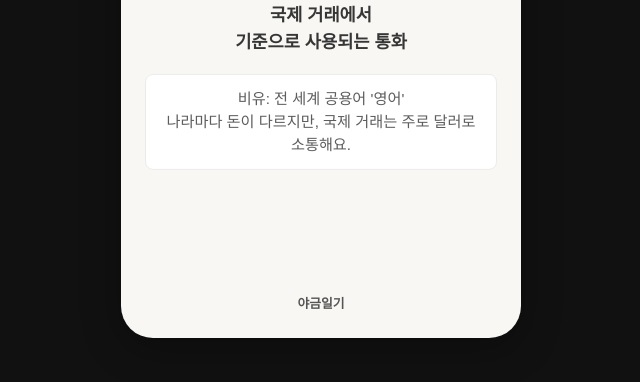
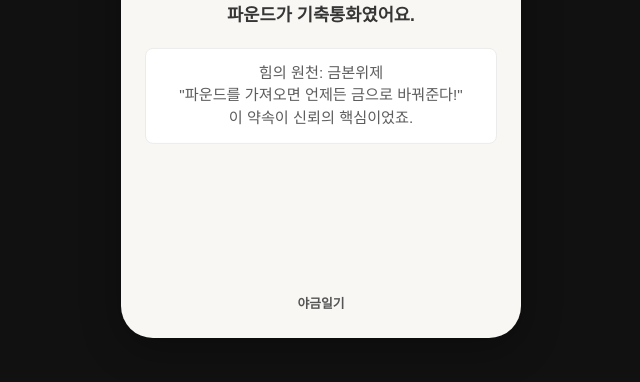
Before and after one commit to randy81ttz/Randy, a plain HTML site: page index.html in a window 1280 px wide. Shown: the part 418-800 px from the top of the page, without its empty margins (319-959 px from the left). Drawn offline with nearby package versions, Linux system fonts and the light colour scheme; a web font is replaced by a local one.

Commit message:
Update title and content in index.html

```diff
--- a/index.html
+++ b/index.html
@@ -3,9 +3,9 @@
 <head>
     <meta charset="UTF-8">
     <meta name="viewport" content="width=device-width, initial-scale=1.0">
-    <title>[1편] 세계를 움직이는 '대장 돈'은 누구?</title>
+    <title>[2부] 달러, 왕좌에 오르다 (최종결정본)</title>
     <script src="https://cdn.tailwindcss.com"></script>
-    <link href="https://fonts.googleapis.com/css2?family=Pretendard:wght@400;500;700;900&display=swap" rel="stylesheet">
+    <link href="https://fonts.googleapis.com/css2?family=Pretendard:wght@400;700;900&display=swap" rel="stylesheet">
     <style>
         :root {
             --pwc-orange: #D04A02;
@@ -13,6 +13,7 @@
             --muji-light-grey: #EAEAEA;
             --text-primary: #2d2d2d;
             --text-secondary: #555555;
+            --blue: #0250D0;
         }
         body { font-family: 'Pretendard', sans-serif; background-color: #111; display: flex; align-items: center; justify-content: center; min-height: 100vh; padding: 1rem; }
         .app-container { width: 100%; max-width: 400px; aspect-ratio: 9 / 16; background-color: var(--muji-bg); display: flex; flex-direction: column; overflow: hidden; border-radius: 2rem; box-shadow: 0 10px 40px rgba(0,0,0,0.3); position: relative; }
@@ -45,90 +46,78 @@
             type: 'title',
             duration: 4500,
             content: {
-                // --- 1. 메인 제목 수정 ---
-                title: `[1편]<br>세계를 움직이는<br>'<span class="highlight">대장 돈</span>'은 누구?`,
-                subtitle: "기축통화 1분 개념"
-            }
-        },
-        {
-            type: 'definition',
-            duration: 6500,
-            content: {
-                icon: '👑',
-                title: '기축통화<br>(Key Currency)',
-                description: '국제 거래에서<br><strong>기준</strong>으로 사용되는 통화',
-                analogy: '비유: 전 세계 공용어 \'영어\'<br>나라마다 돈이 다르지만, 국제 거래는 주로 달러로 소통해요.'
-            }
-        },
-        {
-            type: 'definition',
-            duration: 6000,
-            content: {
-                icon: '🤔',
-                title: '왜 필요할까?',
-                description: '<strong>환전 비용과 환위험</strong>을 줄여<br><strong>거래를 효율적</strong>으로 만들기 위해!',
-                analogy: '비유: 어떤 나라와 거래하든<br>\'달러\'라는 하나의 통화로 통일<br>→ 매번 환전할 필요 없고, 손실 위험도 줄어요!'
+                title: `[2부]<br>돈의 왕좌 게임<br><span class="highlight">달러는 어떻게<br>왕이 되었나?</span>`,
+                subtitle: "기축통화의 역사"
             }
         },
         {
             type: 'definition',
             duration: 7000,
             content: {
-                icon: '💪',
-                title: '기축통화의 조건',
-                description: '① 압도적인 경제력<br>② 크고 안정적인 금융시장<br>③ 국제적 신뢰',
-                analogy: '비유: 세계 최고 신용도의 은행<br>자산(경제력)이 가장 많고, 거래 시스템(금융시장)이 안정적이며, 절대 망하지 않을 거라는 믿음(신뢰)이 있어야 하죠.'
+                icon: '🇬🇧👑',
+                title: '과거의 왕: 파운드',
+                description: '19세기 최강대국 영국의 돈,<br><strong>파운드</strong>가 기축통화였어요.',
+                analogy: '힘의 원천: 금본위제<br>"파운드를 가져오면 언제든 금으로 바꿔준다!"<br>이 약속이 신뢰의 핵심이었죠.'
             }
         },
         {
             type: 'definition',
-            duration: 6000,
+            duration: 8000,
             content: {
-                icon: '📏',
-                title: '기능 1: 가치 척도',
-                description: '모든 상품과 서비스의 가치를<br><strong>달러를 기준으로 측정</strong>하고 비교',
-                analogy: '비유: 전 세계 공용 \'자\'<br>ex) 국제 유가: "배럴당 80달러"'
+                icon: '⚔️',
+                title: '전쟁과 부의 이동',
+                description: '두 번의 세계대전을 거치며<br><strong>영국:</strong> 전쟁 비용으로 금 보유량 급감<br><strong>미국:</strong> 전쟁 물자를 팔아 막대한 금 축적',
+                analogy: '세계의 부가 영국에서 미국으로<br>이동하는 결정적 계기가 됩니다.'
             }
         },
         {
             type: 'definition',
             duration: 7000,
             content: {
-                icon: '🔄',
-                title: '기능 2: 거래의 매개',
-                description: '여러 나라와 거래할 때<br><strong>같은 달러로 연쇄 거래 가능</strong><br>환전 비용 없음!',
-                analogy: '예시: ① 한국이 베트남에 팔고 달러 수취<br>② 그 달러를 환전 없이 브라질에 지급<br>③ 모두가 달러를 쓰니까 환전이 거의 필요 없어요!'
+                icon: '🇺🇸✨',
+                title: '새로운 강자의 등장',
+                description: '전쟁이 끝날 무렵,<br><strong>전 세계 금의 2/3 이상이<br>미국으로!</strong>',
+                analogy: '미국은 누구도 넘볼 수 없는<br>경제 대국이 되었어요.'
             }
         },
         {
             type: 'definition',
             duration: 8000,
             content: {
-                icon: '🏛️',
-                title: '기능 3: 준비자산<br>(비상금)',
-                description: '각국 중앙은행은 위기 시를 대비해<br>달러를 안전자산으로 보관해요.',
-                analogy: '비유: 국가의 \'외화 비상금 통장\'<br>ex) 외환위기 시, 기업들이 달러가 부족하면<br>중앙은행이 보관하던 달러를 공급해<br>국제 거래를 지원합니다.'
+                icon: '📜',
+                title: '브레튼 우즈 체제 (1944)',
+                description: '44개국 대표가 모여<br>전후 세계 경제 질서를 논의했어요.<br>미국이 제안합니다:<br><strong>"달러를 금과 연결하겠다!"</strong>',
+                analogy: '핵심 약속: "$35 = 금 1온스"<br>각국은 달러를 금처럼 믿게 되었죠.'
             }
         },
         {
             type: 'definition',
-            duration: 8500,
+            duration: 7500,
             content: {
-                icon: '💡',
-                title: '기축 vs 준비통화',
-                description: '<strong>기축통화</strong>는 국제 거래의 기준이 되는<br><strong>단 하나의 통화(현재 달러)</strong>를,<br><strong>준비통화</strong>는 각국이 비상금으로 쌓아두는<br><strong>여러 통화(달러, 유로, 엔 등)</strong>를 말해요.',
-                analogy: '기축통화(달러)는 항상 준비통화이지만,<br>모든 준비통화가 기축통화인 것은 아니에요.'
+                icon: '🔗',
+                title: '금환본위제',
+                description: '미국의 금을 믿고<br>전 세계가 달러를 쓰는 시스템,<br>이것이 <strong>금환본위제</strong>예요.',
+                analogy: '핵심 구조: 달러 ↔ 금 (고정)<br>각국 통화 ↔ 달러 (고정환율제)'
             }
         },
         {
             type: 'definition',
-            duration: 4000,
+            duration: 7000,
             content: {
-                 // --- 2. 다음 편 예고 수정 ---
+                icon: '👑',
+                title: '달러, 왕좌에 오르다',
+                description: '이렇게 달러는 금을 등에 업고<br>파운드를 밀어낸 뒤,<br><strong>새로운 기축통화</strong>가 되었습니다.',
+                analogy: '(다른 나라 돈) ↔ (달러) ↔ (금)<br>튼튼한 연결고리가 완성되었어요.'
+            }
+        },
+        {
+            type: 'definition',
+            duration: 5000,
+            content: {
                 icon: '➡️',
-                title: '다음 편 예고',
-                description: '[2편]<br>달러는 어떻게 왕이 되었나?',
-                analogy: '2부에서 이어집니다.'
+                title: '다음 이야기',
+                description: '금과 맺었던 굳건한 약속.<br>하지만 그 약속이 깨진다면?',
+                analogy: '3부: 달러의 배신, 그리고 부활'
             }
         }
     ];
@@ -191,5 +180,6 @@
     window.onload = () => {
         showNextSlide();
     };
-</script></body>
+</script>
+</body>
 </html>
```
